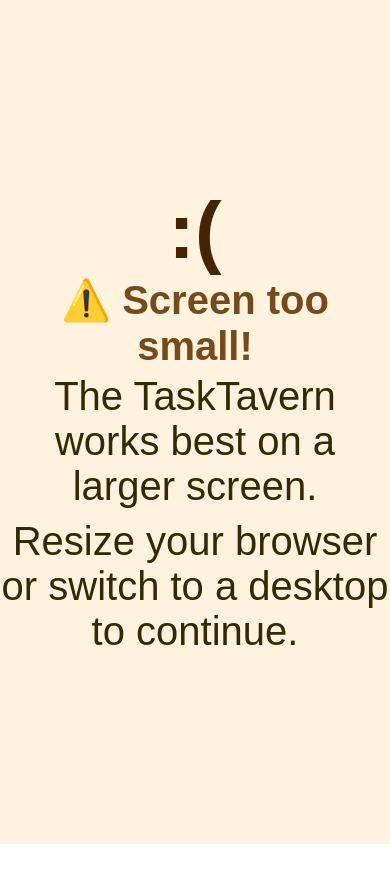
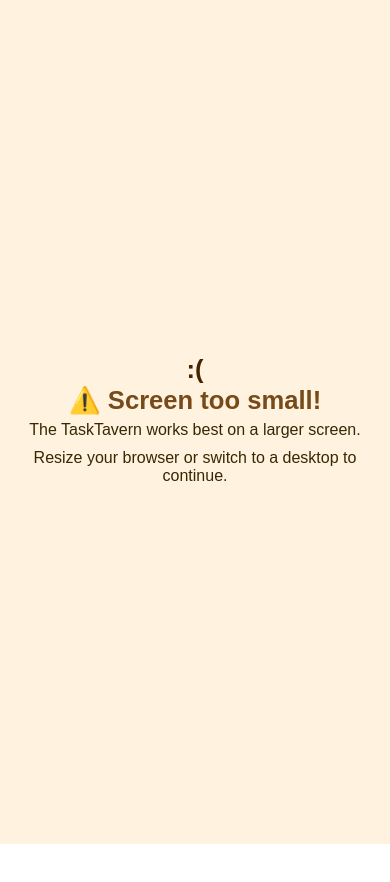
Before and after one commit to Benieeeee/TaskTavern, a plain HTML site: page index.html in a window 390 px wide. Shown: the top 882 px of the page. Drawn offline with Linux system fonts and the light colour scheme.

Commit message:
kay tagal kitang hinintay

```diff
--- a/login.css
+++ b/login.css
@@ -258,3 +258,38 @@ a:active {
 #overlay p {
     margin: 5px 0;
 }
+
+@media (max-width: 768px) {
+    #overlay {
+        padding: 20px;
+        font-size: 1.5rem;     /* smaller font for tablets */
+    }
+
+    #overlay h1,
+    #overlay h2 {
+        font-size: 2rem;
+    }
+
+    #overlay p {
+        font-size: 1.2rem;
+        padding: 0 20px;
+    }
+}
+
+@media (max-width: 480px) {
+    #overlay {
+        padding: 10px;
+        font-size: 1.1rem;
+    }
+
+    #overlay h1,
+    #overlay h2 {
+        font-size: 1.6rem;
+        line-height: 1.2;
+    }
+
+    #overlay p {
+        font-size: 1rem;
+        padding: 0 15px;
+    }
+}
```
